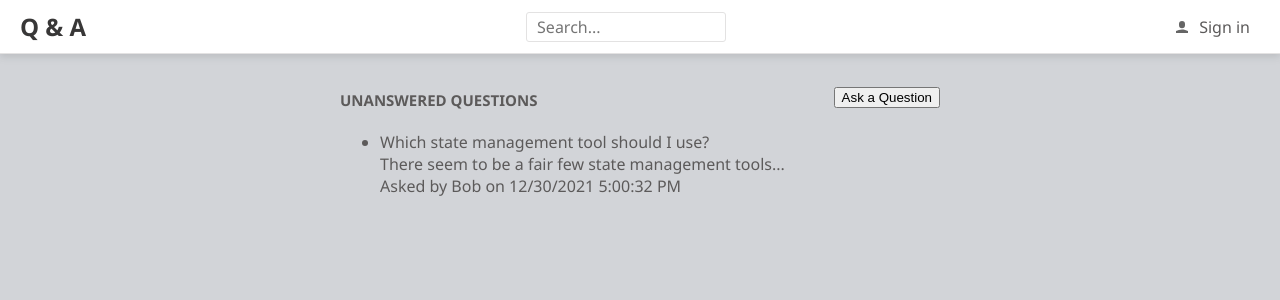
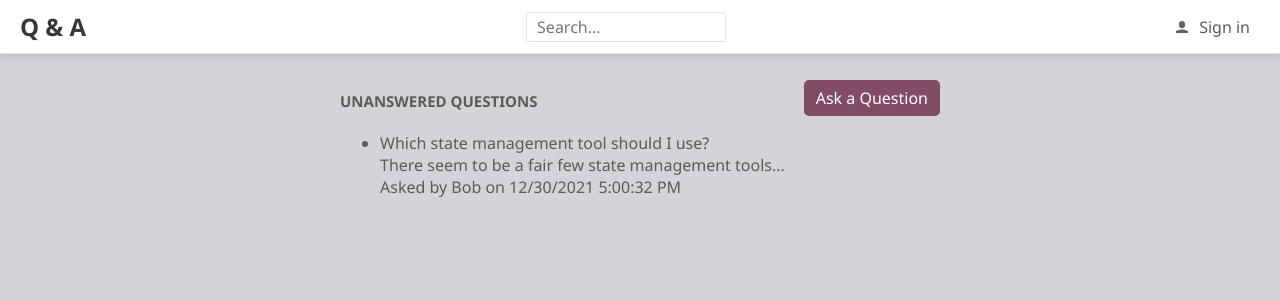
Before and after one commit to lgtoledo/QandA, a React (Create React App) app in the folder frontend/: page / in a window 1280 px wide. Shown: the top 300 px of the page. Built offline with nearby package versions, Linux system fonts and the light colour scheme.

Commit message:
Creamos un botón estilizado para ser reutilizado múltiples veces con dicho estilo, y o llamamos PrimaryButton. Con Emotion

```diff
--- a/frontend/src/HomePage.tsx
+++ b/frontend/src/HomePage.tsx
@@ -5,6 +5,7 @@
 import { getUnansweredQuestions, QuestionData } from './QuestionsData';
 import { Page } from './Page';
 import { PageTitle } from './PageTitle';
+import { PrimaryButton } from './Styles';
 
 export const HomePage = () => {
   const [questions, setQuestions] = React.useState<QuestionData[]>([]);
@@ -35,7 +36,9 @@
         `}
       >
         <PageTitle>Unanswered Questions</PageTitle>
-        <button onClick={handleAskQuestionClick}>Ask a Question</button>
+        <PrimaryButton onClick={handleAskQuestionClick}>
+          Ask a Question
+        </PrimaryButton>
       </div>
       {questionsLoading ? (
         <div>Loading...</div>
```
